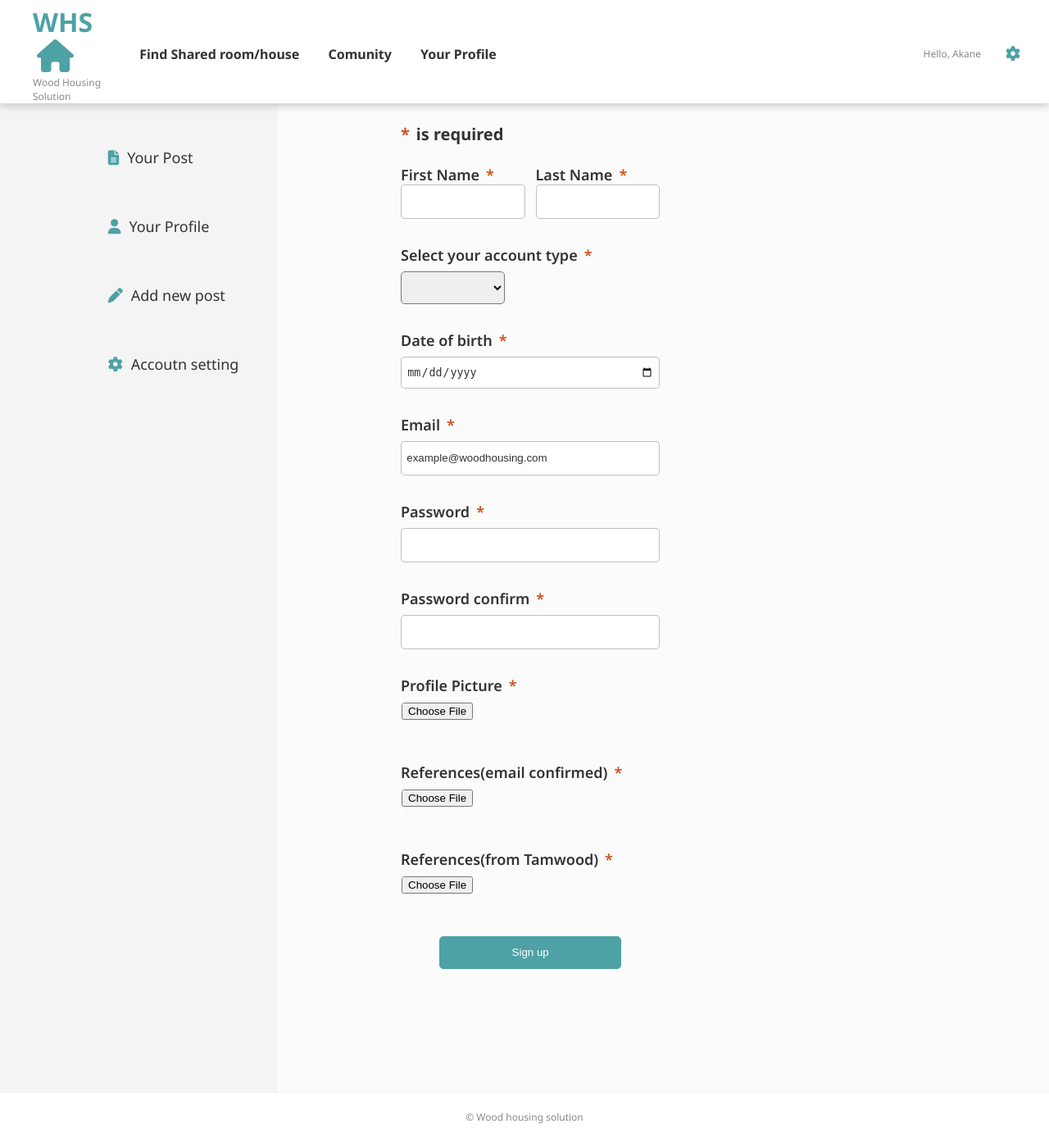
After one commit to akaneknh/competition-finalproject, a PHP site: page /accountSetting.html in a window 1280 px wide. The commit adds this page. Shown: the whole page at 82% size. Run offline with PHP 8.4, Linux system fonts and the light colour scheme; some libraries are stand-ins or nearby versions.

Commit message:
dashboard menu added

```diff
--- a/CSS/accountSetting.css
+++ b/CSS/accountSetting.css
@@ -19,7 +19,7 @@ form {
   display: flex;
   flex-direction: column;
   row-gap: 1vh;
-  width: 25%;
+  width: 40%;
 }
 
 aside {
@@ -45,6 +45,11 @@ button {
   width: 70%;
 }
 
+button:hover {
+  background-color: #72acaf;
+  cursor: pointer;
+}
+
 input {
   border-radius: 5px;
   border:1px solid #8888;
@@ -63,7 +68,7 @@ label{
 
 article {
   display: flex;
-  column-gap: 1vh;
+
   width: 100%;
 }
 
@@ -127,3 +132,149 @@ h5 {
   display: flex;
   justify-content: center;
 }
+
+
+/* NAVIGATION */
+header {
+  display: flex;
+  flex-direction: row;
+  align-items: center;
+  justify-content: space-around;
+  background-color: rgb(255, 255, 255);
+  padding-top: 5px;
+  box-shadow: 0 3px 10px rgb(0 0 0 / 0.2);
+  width: 100%;
+  position: fixed;
+}
+
+.logo {
+  padding: 0 40px;
+  display: flex;
+  flex-direction: column;
+  align-items: center;
+}
+
+.logo i {
+  color: #4EA1A5;
+  font-size: 40px;
+  padding-left: 5px;
+
+}
+
+.logo>p {
+  color: #888888;
+  font-size: 12px;
+}
+
+.logo>h1 {
+  color: #4EA1A5;
+}
+
+nav {
+  display: flex;
+  flex-direction: row;
+  align-items: center;
+  width: 70%;
+  height: 90px;
+}
+
+/* LOGIN USER NAME */
+header aside {
+  text-align: right;
+  padding-right: 30px;
+  font-size: 12Px;
+  color: #888888;
+}
+
+/* SETTING ICON */
+header i {
+  font-size: 18px;
+  color: #888888;
+}
+
+ul {
+  display: flex;
+}
+
+li {
+  list-style: none;
+}
+
+a {
+  display: block;
+  text-decoration: none;
+  color: #333333;
+  font-weight: 700;
+  margin-right: 35px;
+}
+
+a:hover {
+  color: #4EA1A5;
+  transition: 0.2s;
+  cursor: pointer;
+}
+
+/* DASHBOARD SIDE BAR */
+.side {
+  background-color: #F4F4F4;
+  width: 30%;
+  text-align: center;
+  padding-top: 150px;
+}
+
+.side ul {
+  padding-left: 30%;
+  text-align: left;
+  font-size: 18px;
+  display: block;
+  flex-direction: column;
+  justify-content: center;
+}
+
+.side a {
+  padding: 30px;
+  width: 100%;
+  height: 100%;
+  font-weight: 400;
+}
+
+.side i {
+  padding-right: 10px;
+}
+
+.side li:hover {
+  background-color: #EAEAEA;
+  cursor: pointer;
+}
+
+.side a:hover {
+  color: #333333;
+  cursor: pointer;
+
+}
+
+.content {
+  background-color: #FBFBFB;
+  padding:150px 0px 150px 150px;
+  width: 70%;
+}
+
+article {
+  color: #333333;
+  display: flex;
+}
+
+/* FOOTER */
+footer {
+  font-size: 12px;
+  height: 60px;
+  display: flex;
+  justify-content: center;
+  align-items: center;
+  color: #888888;
+  position: sticky;
+  top: 100vh;
+  width: 100%;
+  background: #ffffff;
+  border-top: 1px solid #F4F4F4;
+}
--- /dev/null
+++ b/accountSetting.html
@@ -0,0 +1,109 @@
+<!DOCTYPE html>
+<html lang="en">
+<head>
+  <meta charset="UTF-8">
+  <meta http-equiv="X-UA-Compatible" content="IE=edge">
+  <meta name="viewport" content="width=device-width, initial-scale=1.0">
+  <title>Account Setting</title>
+
+  <link rel="stylesheet" href="https://cdnjs.cloudflare.com/ajax/libs/font-awesome/6.1.2/css/all.min.css" integrity="sha512-1sCRPdkRXhBV2PBLUdRb4tMg1w2YPf37qatUFeS7zlBy7jJI8Lf4VHwWfZZfpXtYSLy85pkm9GaYVYMfw5BC1A==" crossorigin="anonymous" referrerpolicy="no-referrer" />
+  <!-- Google Font -->
+  <link rel="preconnect" href="https://fonts.googleapis.com">
+  <link rel="preconnect" href="https://fonts.gstatic.com" crossorigin>
+  <link href="https://fonts.googleapis.com/css2?family=Noto+Sans:ital,wght@0,100;0,200;0,300;0,400;0,500;0,600;0,700;0,800;0,900;1,100;1,200;1,300;1,400;1,500;1,600;1,700;1,800;1,900&display=swap" rel="stylesheet">
+
+  <link rel="stylesheet" href="./css/accountSetting.css">
+</head>
+<body>
+  <header>
+    <!-- LOGO -->
+    <div class="logo"><h1>WHS<i class="fa-solid fa-house"></i></h1></h1><p>Wood Housing Solution</p></div>
+
+    <!-- NAV -->
+  <nav>
+    <ul>
+      <li><a href="#">Find Shared room/house</a></li>
+      <li><a href="#">Comunity</a></li>
+      <li><a href="#">Your Profile</a></li>
+    </ul>
+  </nav>
+    <!-- LOGIN USER NAME -->
+    <aside>Hello, Akane</aside>
+  <!-- SETTING -->
+  <a href="#"><i class="fa-solid fa-gear"></i></a>
+</header>
+  <main>
+    <!-- Side Nav on dashboard -->
+    <article>
+      <div class="side">
+      <ul>
+        <li><a><i class="fa-solid fa-file-lines"></i>Your Post</a></li>
+        <li><a><i class="fa-solid fa-user"></i>Your Profile</a></li>
+        <li><a><i class="fa-solid fa-pen"></i>Add new post</a></li>
+        <li><a><i class="fa-solid fa-gear"></i>Accoutn setting</a></li>
+      </ul>
+
+      </div>
+      <div class="content">
+  <!-- should change inside of action -->
+  <form method="POST" action="#" enctype="multipart/form-data">
+    <h5><div>*</div>is required</h5>
+    <section class="name">
+      <aside>
+        <label for="fname">First Name <div>*</div></label>
+        <input type="text" name="fname">
+      </aside>
+      <aside>
+        <label for="lname">Last Name<div>*</div></label>
+      <input type="text" name="lname">
+      </aside>
+    </section>
+    <label for="atype">Select your account type<div>*</div></label>
+    <select name="atype">
+      <option selected disabled></option>
+      <option>Landord</option>
+      <option>Student</option>
+    </select>
+    <label for="bdate">Date of birth<div>*</div></label>
+    <input type="date" name="bdate">
+    <label for="email">Email<div>*</div></label>
+    <input type="email" name="email" placeholder="example@woodhousing.com">
+    <!-- should change pass and confirm -->
+    <label for="pass">Password<div>*</div></label>
+    <input type="password" name="pass">
+    <label for="confirm">Password confirm<div>*</div></label>
+    <input type="password" name="confirm">
+
+    <section class="pic">
+      <!-- test for accepting img -->
+      <!-- required makes this input mandatory -->
+      <label for="profImg">Profile Picture<div>*</div></label>
+      <article>
+
+        <input type="file"  name="profImg" accept="image/*" required>
+      </article>
+
+      <label for="refImg">References(email confirmed)<div>*</div></label>
+      <article>
+
+        <input type="file"  name="refImg" accept="image/*" required>
+      </article>
+      <label for="tamImg">References(from Tamwood)<div>*</div></label>
+      <article>
+
+        <input type="file"  name="tamImg" accept="image/*">
+      </article>
+    </section>
+    <section class="button">
+      <button type="submit">Sign up</button>
+    </section>
+  </form>
+      </div>
+    </article>
+
+
+  </main>
+<!-- FOOTER -->
+<footer>&copy; Wood housing solution</footer>
+</body>
+</html>
```
Also changed, not shown: accountSetting.php (deleted, +0 -77 lines).
